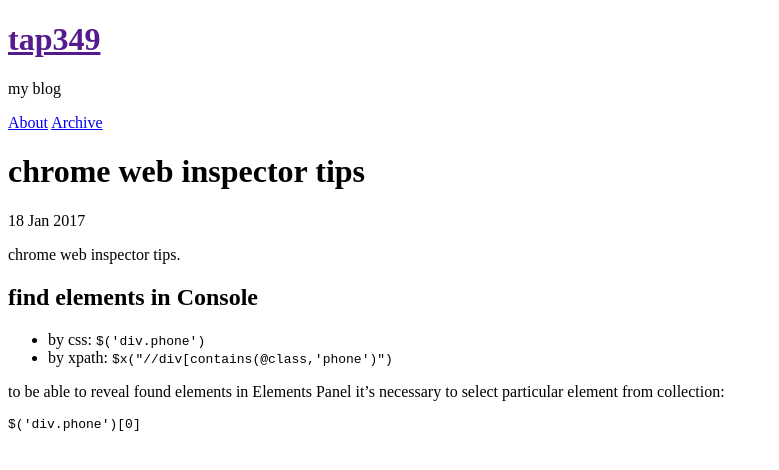
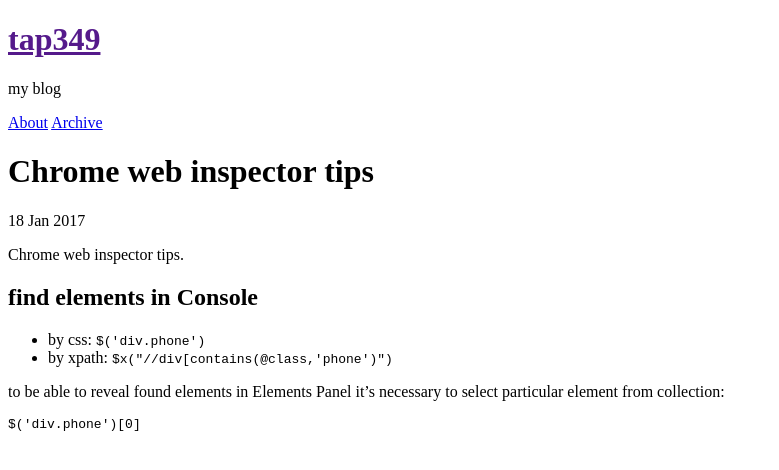
Before and after one commit to tap349/tap349.github.io, a Jekyll site: the page built from _posts/2017-01-18-chrome-web-inspector-tips.md, in a window 1280 px wide. Shown: the top 470 px of the page, without its empty margins (0-779 px from the left). Built offline with Jekyll 4.4.1, drawn with Linux system fonts in a browser that asks for light colours.

Commit message:
update 2017-01-18_19:16:19

```diff
--- a/_posts/2017-01-18-chrome-web-inspector-tips.md
+++ b/_posts/2017-01-18-chrome-web-inspector-tips.md
@@ -1,12 +1,12 @@
 ---
 layout: post
-title: chrome web inspector tips
+title: Chrome web inspector tips
 date: 2017-01-18 14:47:40 +0300
 access: public
 categories: [chrome]
 ---
 
-chrome web inspector tips.
+Chrome web inspector tips.
 
 <!-- more -->
 
```
